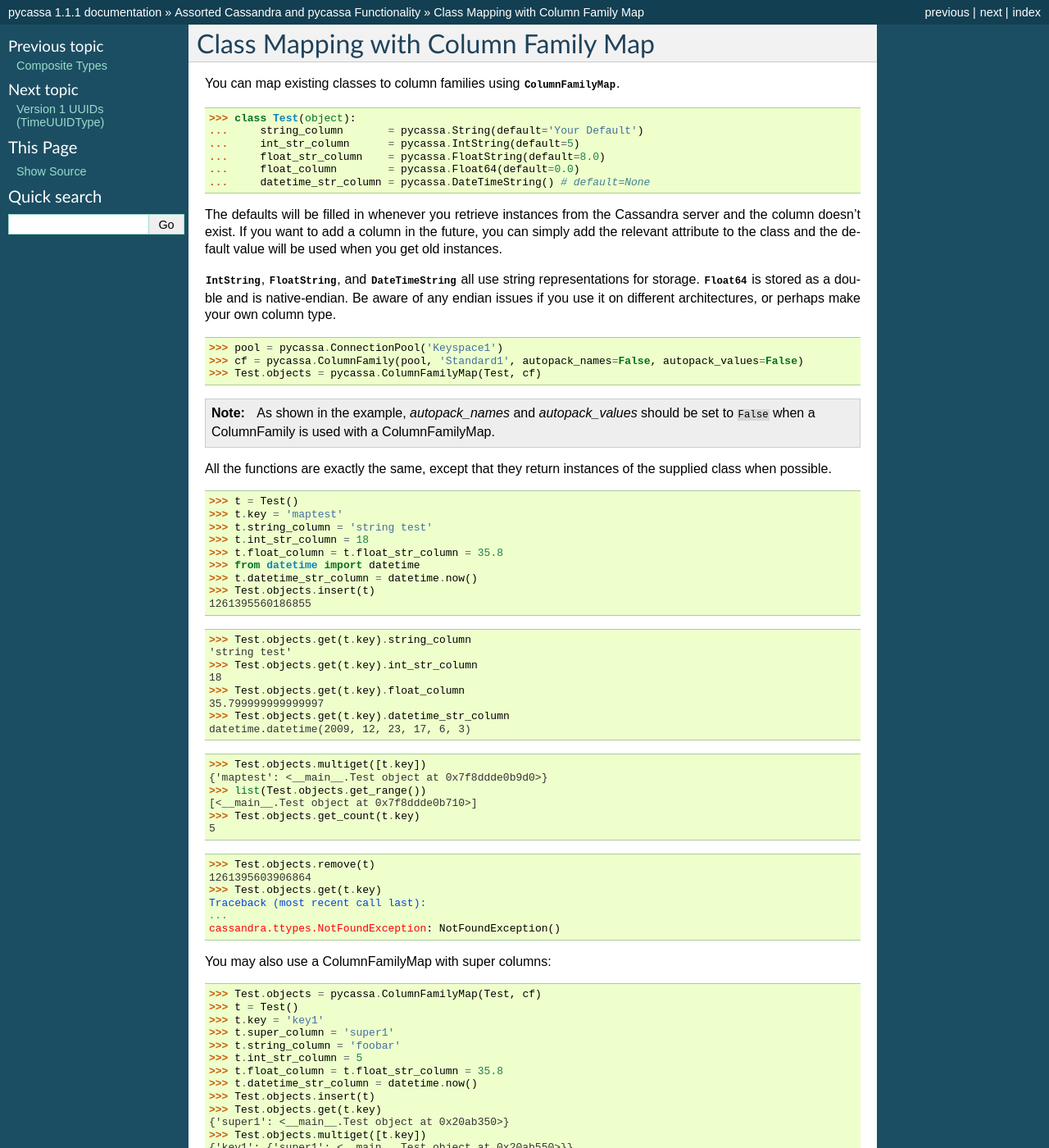
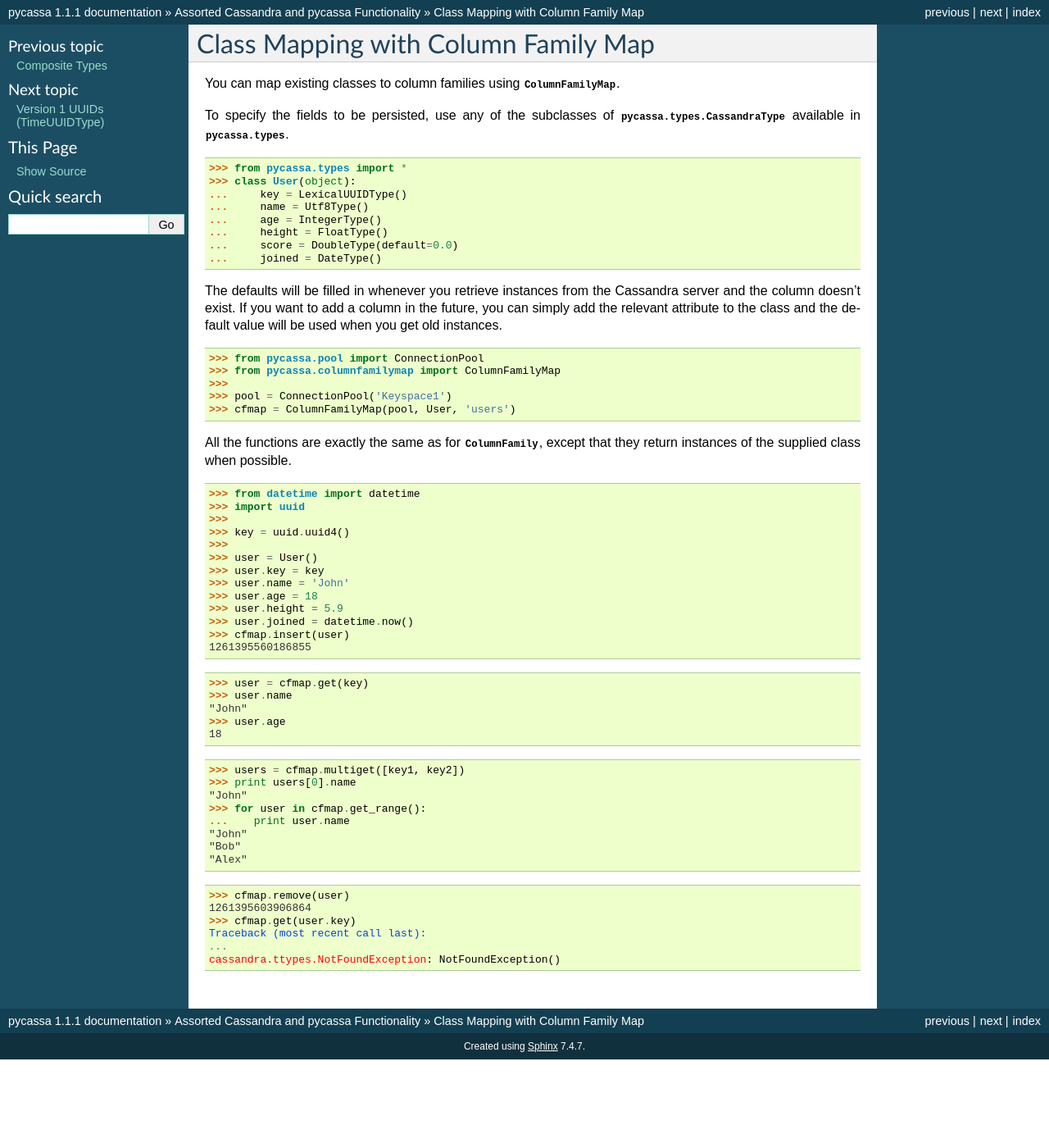
Before and after one commit to pycassa/pycassa, a Sphinx documentation site: the page built from doc/assorted/column_family_map.rst, in a window 1280 px wide and 1400 px high. Shown: the whole window at 82% size. Built offline with Sphinx 7.4.7, drawn with Linux system fonts in a browser that asks for light colours; some of the changed text lies outside the part shown.

Commit message:
Update docs for pycassa.types and CFMap

```diff
--- a/doc/assorted/column_family_map.rst
+++ b/doc/assorted/column_family_map.rst
@@ -3,93 +3,77 @@
 You can map existing classes to column families using
 :class:`~pycassa.columnfamilymap.ColumnFamilyMap`.
 
+To specify the fields to be persisted, use any of the
+subclasses of :class:`pycassa.types.CassandraType` available
+in :mod:`pycassa.types`.
+
 .. code-block:: python
 
-  >>> class Test(object):
-  ...     string_column       = pycassa.String(default='Your Default')
-  ...     int_str_column      = pycassa.IntString(default=5)
-  ...     float_str_column    = pycassa.FloatString(default=8.0)
-  ...     float_column        = pycassa.Float64(default=0.0)
-  ...     datetime_str_column = pycassa.DateTimeString() # default=None
+  >>> from pycassa.types import *
+  >>> class User(object):
+  ...     key = LexicalUUIDType()
+  ...     name = Utf8Type()
+  ...     age = IntegerType()
+  ...     height = FloatType()
+  ...     score = DoubleType(default=0.0)
+  ...     joined = DateType()
 
 The defaults will be filled in whenever you retrieve instances from the
 Cassandra server and the column doesn't exist. If you want to add a
 column in the future, you can simply add the relevant attribute to the class
 and the default value will be used when you get old instances.
 
-:class:`~pycassa.types.IntString`, :class:`~pycassa.types.FloatString`, and
-:class:`~pycassa.types.DateTimeString` all use string representations for
-storage. :class:`~pycassa.types.Float64` is stored as a double and is
-native-endian. Be aware of any endian issues if you use it on different
-architectures, or perhaps make your own column type.
+.. code-block:: python
+
+  >>> from pycassa.pool import ConnectionPool
+  >>> from pycassa.columnfamilymap import ColumnFamilyMap
+  >>>
+  >>> pool = ConnectionPool('Keyspace1')
+  >>> cfmap = ColumnFamilyMap(pool, User, 'users')
+
+All the functions are exactly the same as for :class:`ColumnFamily`,
+except that they return instances of the supplied class when possible.
 
 .. code-block:: python
 
-  >>> pool = pycassa.ConnectionPool('Keyspace1')
-  >>> cf = pycassa.ColumnFamily(pool, 'Standard1', autopack_names=False, autopack_values=False)
-  >>> Test.objects = pycassa.ColumnFamilyMap(Test, cf)
-
-.. note:: As shown in the example, `autopack_names` and `autopack_values` should
-          be set to ``False`` when a ColumnFamily is used with a ColumnFamilyMap.
-
-All the functions are exactly the same, except that they return
-instances of the supplied class when possible.
-
-.. code-block:: python
-
-  >>> t = Test()
-  >>> t.key = 'maptest'
-  >>> t.string_column = 'string test'
-  >>> t.int_str_column = 18
-  >>> t.float_column = t.float_str_column = 35.8
   >>> from datetime import datetime
-  >>> t.datetime_str_column = datetime.now()
-  >>> Test.objects.insert(t)
+  >>> import uuid
+  >>>
+  >>> key = uuid.uuid4()
+  >>>
+  >>> user = User()
+  >>> user.key = key
+  >>> user.name = 'John'
+  >>> user.age = 18
+  >>> user.height = 5.9
+  >>> user.joined = datetime.now()
+  >>> cfmap.insert(user)
   1261395560186855
 
 .. code-block:: python
 
-  >>> Test.objects.get(t.key).string_column
-  'string test'
-  >>> Test.objects.get(t.key).int_str_column
+  >>> user = cfmap.get(key)
+  >>> user.name
+  "John"
+  >>> user.age
   18
-  >>> Test.objects.get(t.key).float_column
-  35.799999999999997
-  >>> Test.objects.get(t.key).datetime_str_column
-  datetime.datetime(2009, 12, 23, 17, 6, 3)
 
 .. code-block:: python
 
-  >>> Test.objects.multiget([t.key])
-  {'maptest': <__main__.Test object at 0x7f8ddde0b9d0>}
-  >>> list(Test.objects.get_range())
-  [<__main__.Test object at 0x7f8ddde0b710>]
-  >>> Test.objects.get_count(t.key)
-  5
+  >>> users = cfmap.multiget([key1, key2])
+  >>> print users[0].name
+  "John"
+  >>> for user in cfmap.get_range():
+  ...    print user.name
+  "John"
+  "Bob"
+  "Alex"
 
 .. code-block:: python
 
-  >>> Test.objects.remove(t)
+  >>> cfmap.remove(user)
   1261395603906864
-  >>> Test.objects.get(t.key)
+  >>> cfmap.get(user.key)
   Traceback (most recent call last):
   ...
   cassandra.ttypes.NotFoundException: NotFoundException()
-
-You may also use a ColumnFamilyMap with super columns:
-
-.. code-block:: python
-
-  >>> Test.objects = pycassa.ColumnFamilyMap(Test, cf)
-  >>> t = Test()
-  >>> t.key = 'key1'
-  >>> t.super_column = 'super1'
-  >>> t.string_column = 'foobar'
-  >>> t.int_str_column = 5
-  >>> t.float_column = t.float_str_column = 35.8
-  >>> t.datetime_str_column = datetime.now()
-  >>> Test.objects.insert(t)
-  >>> Test.objects.get(t.key)
-  {'super1': <__main__.Test object at 0x20ab350>}
-  >>> Test.objects.multiget([t.key])
-  {'key1': {'super1': <__main__.Test object at 0x20ab550>}}
```
Also changed, not shown: 1 other file.
